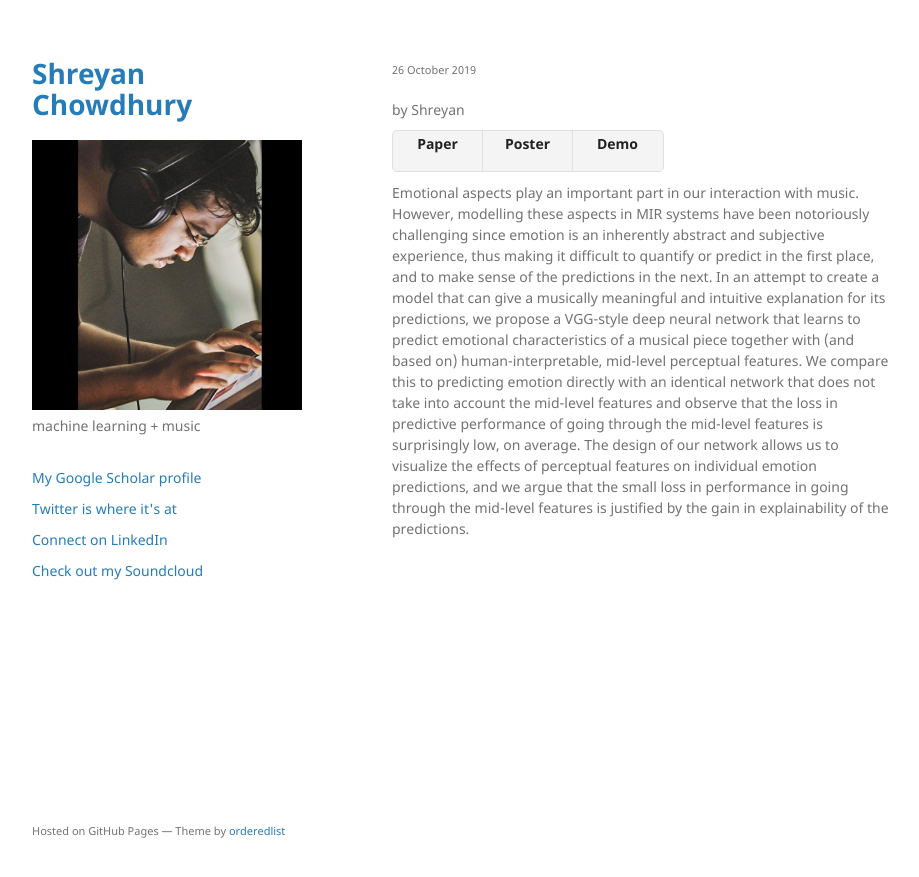
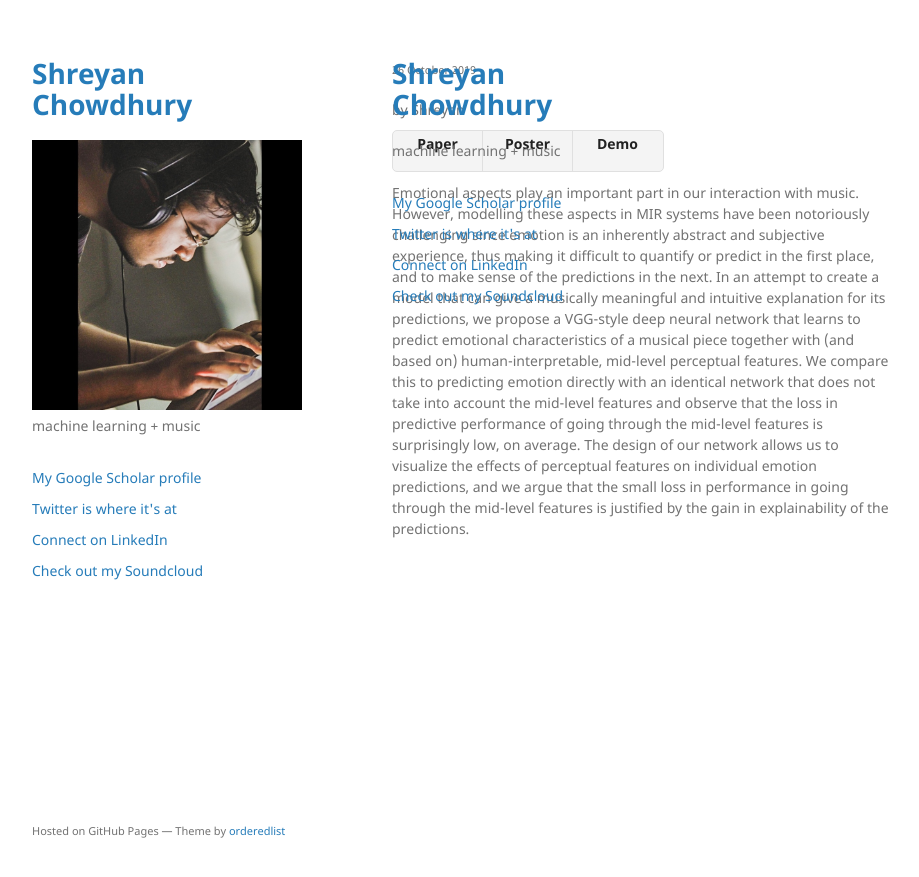
Before and after one commit to shreyanc/shreyanc.github.io, a Jekyll site: the page built from posts/test.md, in a window 1280 px wide. Shown: the top 877 px of the page, without its empty margins (178-1097 px from the left). Built offline with Jekyll 4.4.1, drawn with Linux system fonts in a browser that asks for light colours.

Commit message:
Update post.html

```diff
--- a/_layouts/post.html
+++ b/_layouts/post.html
@@ -1,7 +1,38 @@
 ---
 layout: default
+published: true
 ---
+<header>
+        <h1><a href="{{ "/" | absolute_url }}">{{ site.title | default: site.github.repository_name }}</a></h1>
 
+        <p>{{ site.description | default: site.github.project_tagline }}</p>
+
+        {% if site.github.is_project_page %}
+        <p class="view"><a href="{{ site.github.repository_url }}">View the Project on GitHub <small>{{ site.github.repository_nwo }}</small></a></p>
+        {% endif %}
+
+        {% if site.github.is_user_page %}
+        <!-- <p class="view"><a href="{{ site.github.owner_url }}">View My GitHub Profile</a></p> -->
+        <br>
+        <!--<p class="view"><a href="https://medium.com/@shreyan0311">Go to my Medium blog</a></p>-->
+        <p class="view"><a href="https://scholar.google.at/citations?user=WGjp-vYAAAAJ&hl=en">My Google Scholar profile</a></p>
+        <p class="view"><a href="https://twitter.com/shreyan_ch">Twitter is where it's at</a></p>
+        <p class="view"><a href="https://www.linkedin.com/in/shreyan-chowdhury/">Connect on LinkedIn</a></p>
+        <p class="view"><a href="https://soundcloud.com/shreyan-chowdhury">Check out my Soundcloud</a></p>
+
+
+        {% endif %}
+
+        {% if site.show_downloads %}
+        <ul class="downloads">
+          <li><a href="{{ site.github.zip_url }}">Download <strong>ZIP File</strong></a></li>
+          <li><a href="{{ site.github.tar_url }}">Download <strong>TAR Ball</strong></a></li>
+          <li><a href="{{ site.github.repository_url }}">View On <strong>GitHub</strong></a></li>
+        </ul>
+        {% endif %}
+      </header>
+
+<!-- ================================================================== -->
 <small>{{ page.date | date: "%-d %B %Y" }}</small>
 <h1>{{ page.title }}</h1>
 
```
